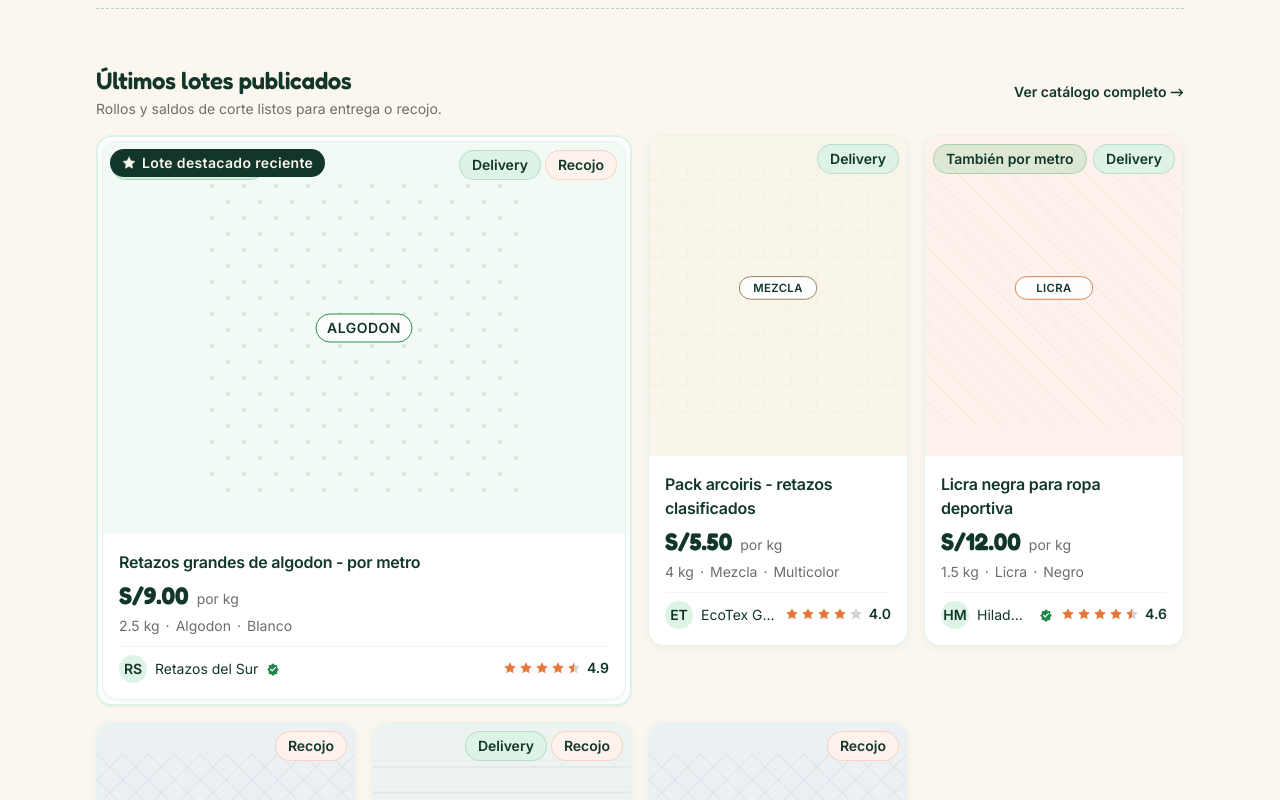
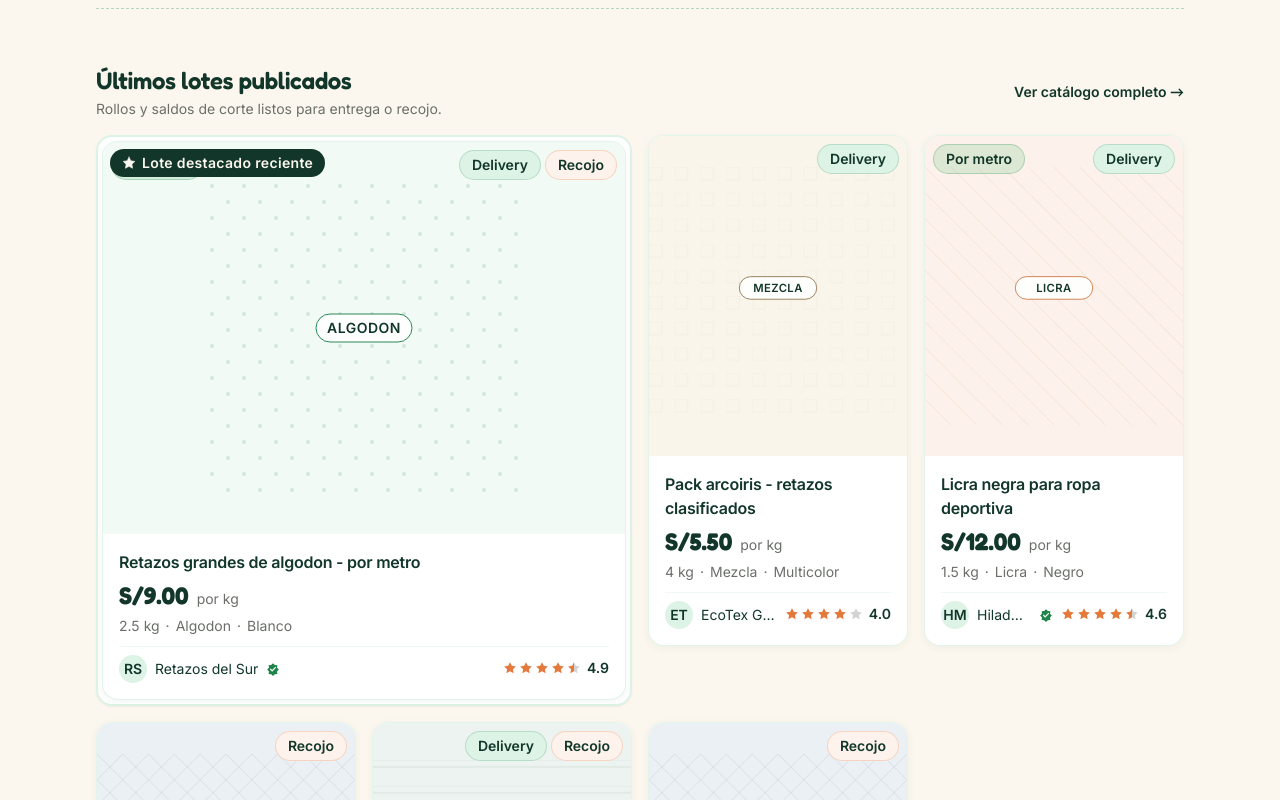
Before and after one commit to Mencirge/ecoswipe-prototipo, a React (Vite) app: page / in a window 1280 px wide. Shown: the part 1520-2320 px from the top of the page. Built offline with nearby package versions, Linux system fonts and the light colour scheme.

Commit message:
style(LoteCard): optimizar distribucion de badges para evitar solapamiento en movil

```diff
--- a/src/components/LoteCard.jsx
+++ b/src/components/LoteCard.jsx
@@ -14,14 +14,16 @@ export default function LoteCard({ lote, variant = 'grid' }) {
     >
       <div className="relative">
         <PlaceholderImg tela={lote.tela} color={lote.color} className="w-full aspect-[4/3]" size="lg" />
-        {lote.metroDisponible && (
-          <span className="absolute top-2 left-2 badge badge-metro">
-            Tambi&eacute;n por metro
-          </span>
-        )}
-        <div className="absolute top-2 right-2 flex gap-1">
-          {lote.entrega.includes('delivery') && <span className="badge badge-delivery">Delivery</span>}
-          {lote.entrega.includes('recojo') && <span className="badge badge-recojo">Recojo</span>}
+        <div className="absolute top-2 left-2 right-2 flex flex-wrap gap-1 items-start justify-between pointer-events-none">
+          {lote.metroDisponible && (
+            <span className="badge badge-metro">
+              Por metro
+            </span>
+          )}
+          <div className="flex gap-1 ml-auto">
+            {lote.entrega.includes('delivery') && <span className="badge badge-delivery">Delivery</span>}
+            {lote.entrega.includes('recojo') && <span className="badge badge-recojo">Recojo</span>}
+          </div>
         </div>
       </div>
       <div className="p-3.5 md:p-4">
```
